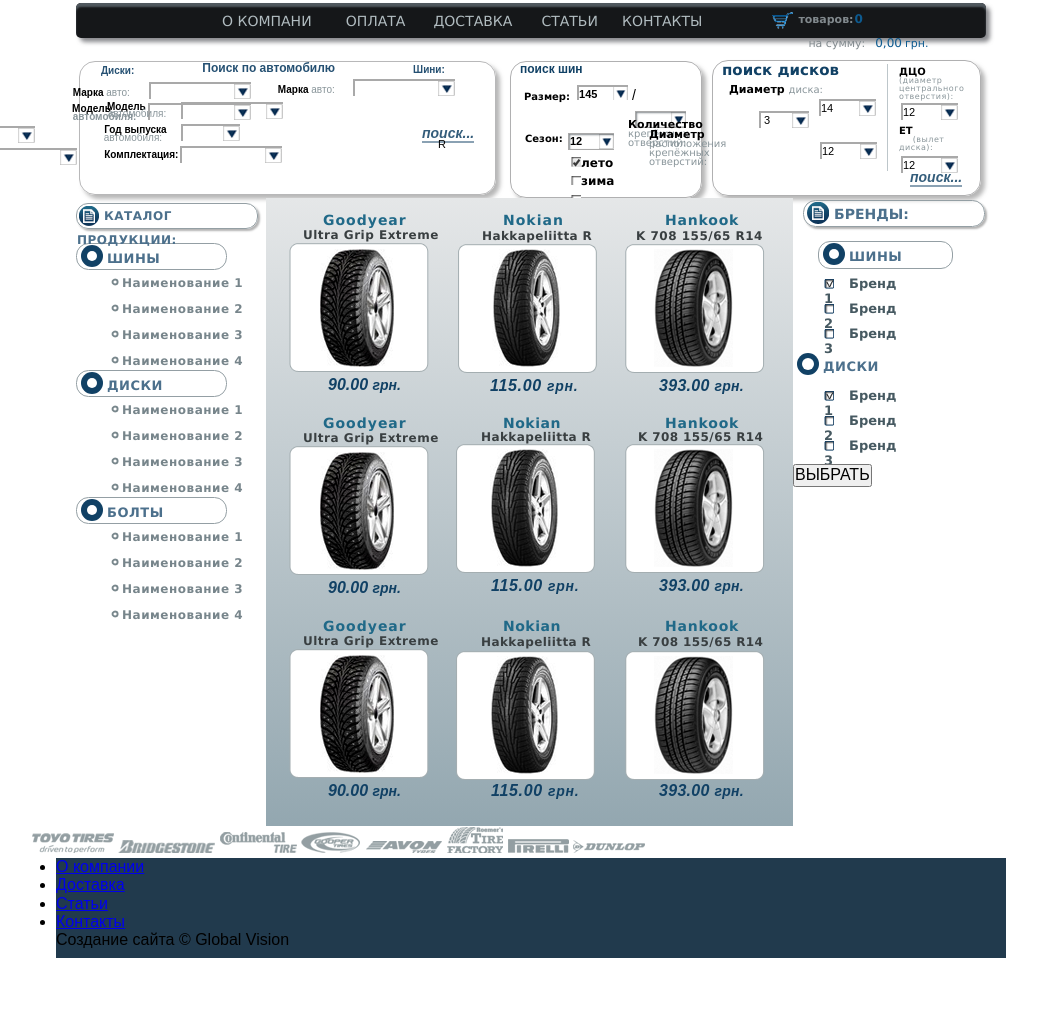
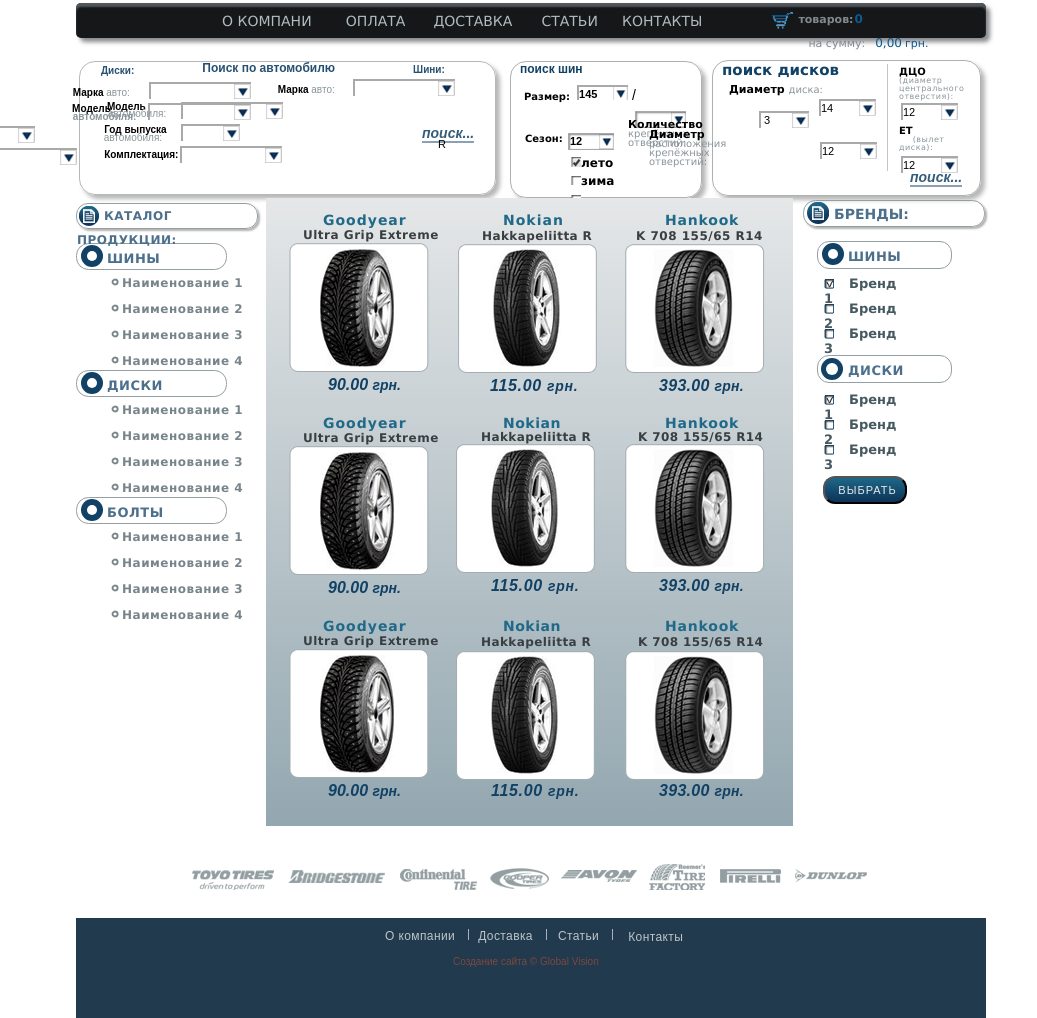
Before and after one commit to LepninVitaliy/VitaliyLepnin.github.io, a plain HTML site: page homework6/index.html in a window 1280 px wide. Shown: the part 294-1312 px from the top of the page, without its empty margins (109-1146 px from the left). Before the commit the page ends 1252 px from the top, so only its background shows below. Drawn offline with Linux system fonts and the light colour scheme; a web font is replaced by a local one.

Commit message:
homework6 finish

```diff
--- a/homework6/css/style.css
+++ b/homework6/css/style.css
@@ -1924,7 +1924,7 @@
 	height: 26px;
 	border: 1px solid #949fa4;
 	border-radius: 12px;
-	margin: 14px 0 0 25px;
+	margin: 14px 0 0 24px;
 }
 
 .asideRightTires p {
@@ -1940,7 +1940,7 @@
 .TiresBox {
 	margin: 8px 0 0 31px;
 	width: 80px;
-	height: 75px;
+	height: 64px;
 	list-style: none;
 }
 
@@ -1981,12 +1981,11 @@
 }
 
 }
-.asideRightDisc {
-	width: 133px;
+.asideRightTires {
+	width: 135px;
 	height: 26px;
 	border: 1px solid #949fa4;
 	border-radius: 12px;
-	margin: 14px 0 0 25px;
 }
 
 .circle2 {
@@ -1995,7 +1994,7 @@
 	background-color: #114165;
 	border-radius: 11px;
 	float: left;
-	margin: 1px 0 0 4px;
+	margin: 2px 0 0 3px;
 }
 
 .circleIn2 {
@@ -2006,7 +2005,7 @@
 	margin: 5px 0 0 5px;
 }
 
-.asideRightDisc
+.asideRightTires
 p {
 	font-family: 'Lucida Sans Unicode', arial;
 	font-size: 13px;
@@ -2018,7 +2017,7 @@
 }
 
 .discBox {
-	margin: 8px 0 0 31px;
+	margin: 10px 0 0 31px;
 	width: 80px;
 	height: 75px;
 	list-style: none;
@@ -2060,16 +2059,140 @@
     background: url(../img/checkedSprite2.png) no-repeat;
 }
 
-
-
+.selectButt {
+	width: 84px;
+	height: 28px;
+	background: linear-gradient(to top, #0c3357, #1f6787);
+	border-radius: 12px;
+	margin: 8px 0 0 30px;
+	outline: none;
+}
+
+.selectButt[value] {
+	font-family: arial;
+	font-size: 11px;
+	color: #e5e9ea;
+	letter-spacing: 1px;
+	line-height: 11px;
+	padding-left: 5px;
+}
 
 .partners {
 	display: inline-block;
+	margin: 35px 0 0 160px;
+}
+
+.Ridgestore
+img {
+	margin: 0 0 7px 10px;
+}
+
+.continentalTire
+img {
+	margin: 1px 0 0 10px;
+}
+
+.oooper
+img {
+	margin: 0 0 1px 9px;
+}
+
+.Avon
+img {
+	margin: 0 0 8px 6px;
+}
+
+.TireFactory
+img {
+	margin: 2px 0 0 7px;
+}
+
+.firelli
+img {
+	margin: 0 0 7px 10px;
+}
+
+.Dunlop
+img {
+	margin: 0 0 8px 10px;
 }
 
 footer {
-	width: 950px;
+	width: 910px;
 	height: 100px;
-	margin: 0 auto;
+	margin: 23px auto 0;
 	background-color: #213a4d;
 }
+
+footer
+ul {
+	padding: 8px 0 0 299px;
+}
+
+footer
+ul
+li {
+	list-style: none;
+	float: left;
+	line-height: 14px;
+
+}
+
+footer
+ul
+li
+a {
+	font-family: arial;
+	font-size: 12px;
+	color: #bec6c9;
+	padding: 0 13px 0 8px;
+	text-decoration: none;
+	letter-spacing: 0.4px;
+}
+
+footer
+ul
+li
+img {
+	padding-top: 3px;
+}
+
+footer
+ul
+li:nth-child(1) {
+	padding-left: 2px;
+}
+
+footer
+ul
+li:nth-child(2) {
+	padding-left: 1px;
+}
+
+footer
+ul
+li:nth-child(3) {
+	padding-left: 3px;
+}
+
+footer
+ul
+li:nth-child(4) {
+	padding-left: 7px;
+	padding-top: 3px;
+}
+
+footer
+ul
+li
+a:hover {
+	color: #386f88;
+}
+
+footer
+p {
+	font-family: arial;
+	font-size: 10px;
+	color: #7f4740;
+	padding: 12px 0 0 377px;
+}
--- a/homework6/index.html
+++ b/homework6/index.html
@@ -567,7 +567,7 @@
 
 						</ul>
 
-					<div class="asideRightDisc">
+					<div class="asideRightTires">
 						<div class="circle2">
 							<div class="circleIn2"></div>
 						</div>
@@ -592,14 +592,14 @@
 
 				<div class="partners">
 
-					<a href="#"><img src="img/toyoTires.png"></a>
-					<a href="#"><img src="img/Ridgestore.png"></a>
-					<a href="#"><img src="img/continentalTire.png"></a>
-					<a href="#"><img src="img/oooper.png"></a>
-					<a href="#"><img src="img/Avon.png"></a>
-					<a href="#"><img src="img/TireFactory.png"></a>
-					<a href="#"><img src="img/firelli.png"></a>
-					<a href="#"><img src="img/Dunlop.png"></a>
+					<a href="#" class="toyoTires"><img src="img/toyoTires.png"></a>
+					<a href="#" class="Ridgestore"><img src="img/Ridgestore.png"></a>
+					<a href="#" class="continentalTire"><img src="img/continentalTire.png"></a>
+					<a href="#" class="oooper"><img src="img/oooper.png"></a>
+					<a href="#" class="Avon"><img src="img/Avon.png"></a>
+					<a href="#" class="TireFactory"><img src="img/TireFactory.png"></a>
+					<a href="#" class="firelli"><img src="img/firelli.png"></a>
+					<a href="#" class="Dunlop"><img src="img/Dunlop.png"></a>
 
 				</div>
 
@@ -608,11 +608,11 @@
 			<footer>
 
 				<ul>
-					<li><a href="#">О компании</a></li>
-					<li><a href="#">Доставка</a></li>
-					<li><a href="#">Статьи</a></li>
+					<li><a href="#">О компании</a><img src="img/footerLine.png"></li>
+					<li><a href="#">Доставка</a><img src="img/footerLine.png"></li>
+					<li><a href="#">Статьи</a><img src="img/footerLine.png"></li>
 					<li><a href="#">Контакты</a></li>
-				</ul>
+				</ul><br>
 
 				<p> Создание сайта © Global Vision</p>
 
```
Also changed, not shown: homework6/img/footerLine.png (added).
